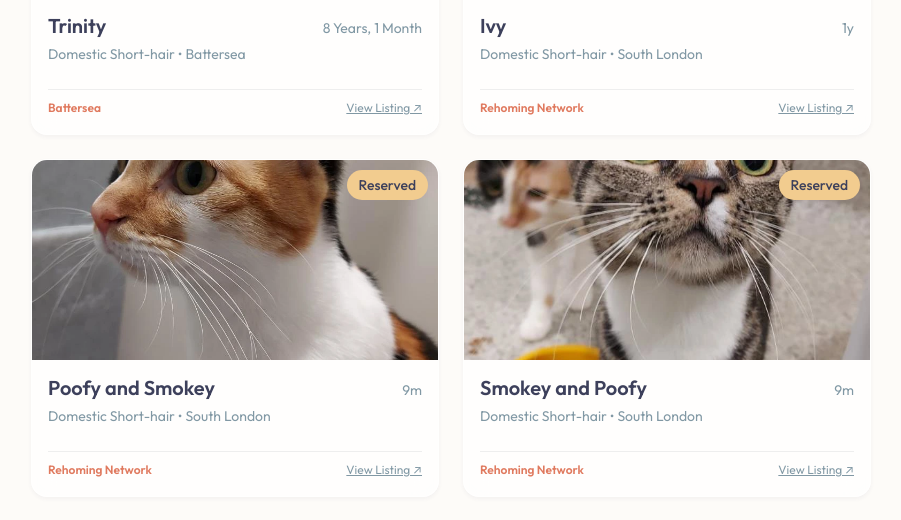
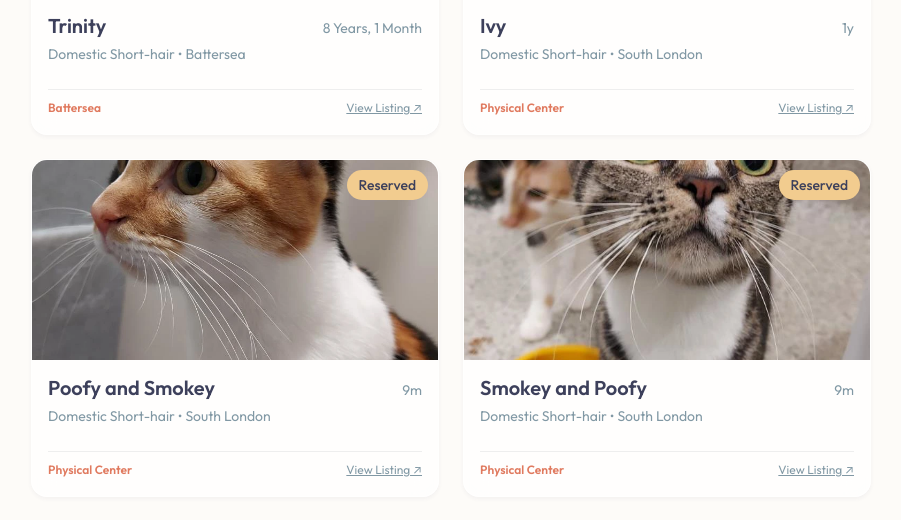
Before and after one commit to theobella/london-cats, a React (Vite) app: page / in a window 1280 px wide. Shown: the part 1305-1825 px from the top of the page, without its empty margins (345-1246 px from the left). Built offline with nearby package versions, Linux system fonts and the light colour scheme.

Commit message:
Fix CP images and add site configuration

```diff
--- a/src/data/realCats.json
+++ b/src/data/realCats.json
@@ -112,17 +112,17 @@
     "coloring": "Female",
     "gender": "Female",
     "location": "South London",
-    "sourceType": "Rehoming Network",
+    "sourceType": "Physical Center",
     "sourceId": "cats_protection",
     "preferences": [],
-    "description": "Ivy 1y old female South London Cat Centre There is nothing poisonous about our sweet and vibrantly variegated Ivy. This stunning lady will grow on you instantly and soon have you wrapped around her cute little paws. She can be quite vocal when she wants attention but quickly hits the mute button when she is getting what she wants. She would do well in a family environment where she can get lots of attention.She will need access to a nice garden space once she has settled. Sex F Approximate Age 1",
+    "description": "Ivy 1y old female\n                        South London Cat Centre\n                        \n                            There is nothing poisonous about our sweet and vibrantly variegated  Ivy. This stunning lady will grow on you instantly and soon have you wrapped around her cute little paws. She can be quite vocal when she wants attention but quickly hits the mute button when she is getting what she wants. She would do well in a family environment where she can get lots of attention.She will ne",
     "status": "Reserved",
     "image": "/cats/cp-0.jpg?v=2",
     "originalImage": "https://www.cats.org.uk/uploads/branches/adopt-a-cat-images/58797_3c2a805a-2acd-4049-806e-1cab1c31f1d6.jpg?format=webp",
-    "dateListed": "2026-01-31T00:06:16.710Z",
-    "dateReserved": "2026-01-31T12:30:09.563Z",
-    "link": "https://www.cats.org.uk/southlondon",
-    "environment": "Outdoor Access",
+    "dateListed": "2026-01-31T17:19:04.003Z",
+    "dateReserved": "2026-01-31T17:19:04.003Z",
+    "link": "https://www.cats.org.uk/umbraco/surface/BranchCatsSurface/RenderCatForAdoptionPopup?locationId=438&locationName=South London Cat Centre&locationNumber=03000 120 285&catId=58797",
+    "environment": "Unknown",
     "health": "Healthy",
     "color": "Female",
     "ageCategory": "Adult"
@@ -135,16 +135,16 @@
     "coloring": "Female",
     "gender": "Female",
     "location": "South London",
-    "sourceType": "Rehoming Network",
+    "sourceType": "Physical Center",
     "sourceId": "cats_protection",
     "preferences": [],
-    "description": "Poofy and Smokey 9m female South London Cat Centre Pretty Poofy and Sweet Smokey and are a bonded pair that will melt your heart with their cute friendly personalities. Once they’re settled they will need a safe enclosed garden to explore and play. Poofy and Smokey will be ready to go to her new home from Saturday. Sex F Approximate Age 9 month[s] Breed DSH Colour Tortoiseshell Can live with other cats No Can live with dogs No Can live with children Yes Likes older families Yes Indoor cat No Out",
+    "description": "Poofy and Smokey 9m female\n                        South London Cat Centre\n                        \n                            Pretty Poofy and Sweet Smokey and are a bonded pair that will melt your heart with their cute friendly personalities. Once they’re settled they will need a safe enclosed garden to explore and play. Poofy and Smokey will be ready to go to her new home from Saturday.\n                        \n                    \n                \n                \n                    \n     ",
     "status": "Reserved",
     "image": "/cats/cp-1.jpg?v=2",
     "originalImage": "https://www.cats.org.uk/uploads/branches/adopt-a-cat-images/58793_52bdf6b4-6b2b-48b4-9682-1d53e22735c8.jpg?format=webp",
-    "dateListed": "2026-01-31T00:06:16.944Z",
-    "dateReserved": "2026-01-31T00:06:16.944Z",
-    "link": "https://www.cats.org.uk/southlondon",
+    "dateListed": "2026-01-31T17:19:04.003Z",
+    "dateReserved": "2026-01-31T17:19:04.003Z",
+    "link": "https://www.cats.org.uk/umbraco/surface/BranchCatsSurface/RenderCatForAdoptionPopup?locationId=438&locationName=South London Cat Centre&locationNumber=03000 120 285&catId=58793",
     "environment": "Outdoor Access",
     "health": "Healthy",
     "color": "Female",
@@ -158,16 +158,16 @@
     "coloring": "Female",
     "gender": "Female",
     "location": "South London",
-    "sourceType": "Rehoming Network",
+    "sourceType": "Physical Center",
     "sourceId": "cats_protection",
     "preferences": [],
-    "description": "Smokey and Poofy 9m female South London Cat Centre Sweet Smokey and Pretty Poofy are a bonded pair that will melt your heart with their cute friendly personalities. Once they’re settled they will need a safe enclosed garden to explore and play. Smokey and Poofy will be ready to go to her new home from Saturday. Sex F Approximate Age 9 month[s] Breed DSH Colour Grey Tabby Can live with other cats No Can live with dogs No Can live with children Yes Likes older families Yes Indoor cat No Outside ac",
+    "description": "Smokey and Poofy 9m female\n                        South London Cat Centre\n                        \n                            Sweet Smokey and Pretty Poofy are a bonded pair that will melt your heart with their cute friendly personalities. Once they’re settled they will need a safe enclosed garden to explore and play. Smokey and Poofy will be ready to go to her new home from Saturday.\n                        \n                    \n                \n                \n                    \n         ",
     "status": "Reserved",
     "image": "/cats/cp-2.jpg?v=2",
     "originalImage": "https://www.cats.org.uk/uploads/branches/adopt-a-cat-images/58792_2c32302d-0fd7-47aa-bcf2-18dde7ed88c0.jpg?format=webp",
-    "dateListed": "2026-01-31T00:06:17.185Z",
-    "dateReserved": "2026-01-31T00:06:17.185Z",
-    "link": "https://www.cats.org.uk/southlondon",
+    "dateListed": "2026-01-31T17:19:04.004Z",
+    "dateReserved": "2026-01-31T17:19:04.004Z",
+    "link": "https://www.cats.org.uk/umbraco/surface/BranchCatsSurface/RenderCatForAdoptionPopup?locationId=438&locationName=South London Cat Centre&locationNumber=03000 120 285&catId=58792",
     "environment": "Outdoor Access",
     "health": "Healthy",
     "color": "Female",
@@ -181,16 +181,16 @@
     "coloring": "Female",
     "gender": "Female",
     "location": "South London",
-    "sourceType": "Rehoming Network",
+    "sourceType": "Physical Center",
     "sourceId": "cats_protection",
     "preferences": [],
-    "description": "Mishka 2y female South London Cat Centre Sweet Mishka would like a quiet home where she can blossom , she has previously lived with other cats but seems to prefer the company of humans so we ask that she be the only pet, she would like a garden when she is ready as she has never been outside before a safe enclosed one would be preferred. Mishka can go home from Saturday 31/1 Enquire about Mishka 2y female online Or call: 03000 120 285 Share Mishka 2y female with someone you know Sex F Approximat",
+    "description": "Mishka 2y female\n                        South London Cat Centre\n                        \n                            Sweet Mishka would like a quiet home where she can blossom , she has previously lived with other cats but seems to prefer the company of humans so we ask that she be the only pet, she would like a garden when she is ready as she has never been outside before a safe enclosed one would be preferred. Mishka can go home from Saturday 31/1\n                        \n                    ",
     "status": "Available",
     "image": "/cats/cp-3.jpg?v=2",
     "originalImage": "https://www.cats.org.uk/uploads/branches/adopt-a-cat-images/58790_1b02ee33-dcfa-4593-ad98-7ba8da76cc1d.jpg?format=webp",
-    "dateListed": "2026-01-31T00:06:17.489Z",
+    "dateListed": "2026-01-31T17:19:04.004Z",
     "dateReserved": null,
-    "link": "https://www.cats.org.uk/southlondon",
+    "link": "https://www.cats.org.uk/umbraco/surface/BranchCatsSurface/RenderCatForAdoptionPopup?locationId=438&locationName=South London Cat Centre&locationNumber=03000 120 285&catId=58790",
     "environment": "Outdoor Access",
     "health": "Healthy",
     "color": "Female",
@@ -204,16 +204,16 @@
     "coloring": "Male",
     "gender": "Male",
     "location": "South London",
-    "sourceType": "Rehoming Network",
+    "sourceType": "Physical Center",
     "sourceId": "cats_protection",
     "preferences": [],
-    "description": "Spicer 2y old male South London Cat Centre Meet handsome Spicer, you will certainly find no cat nicer!He came in as a stray, but that was back in the day.Now he wants to live the socialised way.Spicer came in covered in scabs and was initially a little bit frantic but as soon as he was given a few soft furnishings and toys it was like something clicked and he remembered life before his time on the streets. If you ignore his battle lumps and bumps (that will go over time) he is a VERY handsome la",
+    "description": "Spicer  2y old male\n                        South London Cat Centre\n                        \n                            Meet handsome Spicer, you will certainly find no cat nicer!He came in as a stray, but that was back in the day.Now he wants to live the socialised way.Spicer came in covered in scabs and was initially a little bit frantic but as soon as he was given a few soft furnishings and toys it was like something clicked and he remembered life before his time on the streets. If you ignor",
     "status": "Reserved",
     "image": "/cats/cp-4.jpg?v=2",
-    "originalImage": "https://www.cats.org.uk/uploads/branches/adopt-a-cat-images/58785_4621d865-b1bf-4054-ad2a-36104a8f971d.jpg?format=webp",
-    "dateListed": "2026-01-31T00:06:17.722Z",
-    "dateReserved": "2026-01-31T00:06:17.722Z",
-    "link": "https://www.cats.org.uk/southlondon",
+    "originalImage": "https://www.cats.org.uk/uploads/branches/adopt-a-cat-images/58785_5dba41da-5841-4208-8c74-7550e92e268b.jpg?format=webp",
+    "dateListed": "2026-01-31T17:19:04.004Z",
+    "dateReserved": "2026-01-31T17:19:04.004Z",
+    "link": "https://www.cats.org.uk/umbraco/surface/BranchCatsSurface/RenderCatForAdoptionPopup?locationId=438&locationName=South London Cat Centre&locationNumber=03000 120 285&catId=58785",
     "environment": "Unknown",
     "health": "Healthy",
     "color": "Male",
@@ -227,16 +227,16 @@
     "coloring": "Female",
     "gender": "Female",
     "location": "South London",
-    "sourceType": "Rehoming Network",
+    "sourceType": "Physical Center",
     "sourceId": "cats_protection",
     "preferences": [],
-    "description": "Phoebe 1y female South London Cat Centre Sweet Phoebe will melt your heart with her cute face and little meow.She loves her play tunnel and also to jump on your lap and make biscuits whilst looking out of the window of her pen to see whats going on! She has never been outside before but as she is still young we will only accept applications from a home with a safe enclosed garden for her to explore when she is ready. Phoebe will be ready to go to her new home from Saturday. Sex F Approximate Age",
+    "description": "Phoebe 1y female\n                        South London Cat Centre\n                        \n                            Sweet Phoebe will melt your heart with her cute face and little meow.She loves her play tunnel and also to jump on your lap and make biscuits whilst looking out of the window of her pen to see whats going on! She has never been outside before but as she is still young we will only accept applications from a home with a safe enclosed garden for her to explore when she is ready. Ph",
     "status": "Reserved",
     "image": "/cats/cp-5.jpg?v=2",
     "originalImage": "https://www.cats.org.uk/uploads/branches/adopt-a-cat-images/58783_b0beea62-2cbb-4490-9d92-58e8044a898a.jpg?format=webp",
-    "dateListed": "2026-01-31T00:06:17.954Z",
-    "dateReserved": "2026-01-31T00:06:17.954Z",
-    "link": "https://www.cats.org.uk/southlondon",
+    "dateListed": "2026-01-31T17:19:04.004Z",
+    "dateReserved": "2026-01-31T17:19:04.004Z",
+    "link": "https://www.cats.org.uk/umbraco/surface/BranchCatsSurface/RenderCatForAdoptionPopup?locationId=438&locationName=South London Cat Centre&locationNumber=03000 120 285&catId=58783",
     "environment": "Outdoor Access",
     "health": "Healthy",
     "color": "Female",
@@ -250,16 +250,16 @@
     "coloring": "Unknown",
     "gender": "Unknown",
     "location": "South London",
-    "sourceType": "Rehoming Network",
+    "sourceType": "Physical Center",
     "sourceId": "cats_protection",
     "preferences": [],
-    "description": "Bowser 2 year old male South London Cat Centre Despite his scary big boy name, Bowser is the gentlest boy ever! After a few cautious steps from under his hiding space and a quick wide eyed check of who's entered his home, Bowser will welcome you with the sweetest head bump and a roll onto his back. Once comfortable, he enjoys a lap cuddle as well as the freedom to explore independently.He would prefer to be top cat of the house and has lived with children previously. We think older, sensible chi",
+    "description": "Bowser 2 year old male\n                        South London Cat Centre\n                        \n                            Despite his scary big boy name, Bowser is the gentlest boy ever! After a few cautious steps from under his hiding space and a quick wide eyed check of who's entered his home, Bowser will welcome you with the sweetest head bump and a roll onto his back. Once comfortable, he enjoys a lap cuddle as well as the freedom to explore independently.He would prefer to be top cat of t",
     "status": "Reserved",
     "image": "/cats/cp-6.jpg?v=2",
     "originalImage": "https://www.cats.org.uk/uploads/branches/adopt-a-cat-images/58682_8388146b-a737-439e-99e5-12775d673983.jpg?format=webp",
-    "dateListed": "2026-01-31T00:06:18.198Z",
-    "dateReserved": "2026-01-31T13:02:25.299Z",
-    "link": "https://www.cats.org.uk/southlondon",
+    "dateListed": "2026-01-31T17:19:04.004Z",
+    "dateReserved": "2026-01-31T17:19:04.004Z",
+    "link": "https://www.cats.org.uk/umbraco/surface/BranchCatsSurface/RenderCatForAdoptionPopup?locationId=438&locationName=South London Cat Centre&locationNumber=03000 120 285&catId=58682",
     "environment": "Unknown",
     "health": "Healthy",
     "color": "Unknown",
@@ -273,16 +273,16 @@
     "coloring": "Unknown",
     "gender": "Unknown",
     "location": "South London",
-    "sourceType": "Rehoming Network",
+    "sourceType": "Physical Center",
     "sourceId": "cats_protection",
     "preferences": [],
-    "description": "Zoya 6 year old female South London Cat Centre If you're looking for an independent feline friend, then look the other way! This sweet white fluffball is the perfect lap-loving companion who thrives off cuddles and attention. She would be best suited to a pet-free home where she can be the star of the show. When Zoya is comfortable, you'll find it hard to keep her away from your lap, so please only enquire if you're able to give her all the love and fuss she needs!If you want to know more about ",
+    "description": "Zoya 6 year old female\n                        South London Cat Centre\n                        \n                            If you're looking for an independent feline friend, then look the other way! This sweet white fluffball is the perfect lap-loving companion who thrives off cuddles and attention. She would be best suited to a pet-free home where she can be the star of the show. When Zoya is comfortable, you'll find it hard to keep her away from your lap, so please only enquire if you're abl",
     "status": "Available",
     "image": "/cats/cp-7.jpg?v=2",
     "originalImage": "https://www.cats.org.uk/uploads/branches/adopt-a-cat-images/58677_96518e0c-867d-4598-9d7f-5fa01d8ef585.jpg?format=webp",
-    "dateListed": "2026-01-31T00:06:18.448Z",
+    "dateListed": "2026-01-31T17:19:04.004Z",
     "dateReserved": null,
-    "link": "https://www.cats.org.uk/southlondon",
+    "link": "https://www.cats.org.uk/umbraco/surface/BranchCatsSurface/RenderCatForAdoptionPopup?locationId=438&locationName=South London Cat Centre&locationNumber=03000 120 285&catId=58677",
     "environment": "Unknown",
     "health": "Healthy",
     "color": "White",
@@ -296,16 +296,16 @@
     "coloring": "Unknown",
     "gender": "Unknown",
     "location": "South London",
-    "sourceType": "Rehoming Network",
+    "sourceType": "Physical Center",
     "sourceId": "cats_protection",
     "preferences": [],
-    "description": "Galaxy 7 year old male South London Cat Centre Meet our gorgeous shining star Galaxy.This chunky lad can be a little shy at first, but beneath that gentle reserve is a friendly, sweet-natured boy with his own unique, cosmic charm.He would thrive in a home where he is allowed to be independent and not pestered to be a lap cat. With patience and kindness, he quickly shows his affectionate side showing he would make a lovely companion in a calm, understanding home.If you want to know more about thi",
+    "description": "Galaxy 7 year old male\n                        South London Cat Centre\n                        \n                            Meet our gorgeous shining star Galaxy.This chunky lad can be a little shy at first, but beneath that gentle reserve is a friendly, sweet-natured boy with his own unique, cosmic charm.He would thrive in a home where he is allowed to be independent and not pestered to be a lap cat. With patience and kindness, he quickly shows his affectionate side showing he would make a love",
     "status": "Reserved",
     "image": "/cats/cp-8.jpg?v=2",
     "originalImage": "https://www.cats.org.uk/uploads/branches/adopt-a-cat-images/58460_56614225-c8f1-4ae2-ac47-448b962b488e.jpg?format=webp",
-    "dateListed": "2026-01-31T00:06:18.689Z",
-    "dateReserved": "2026-01-31T00:06:18.689Z",
-    "link": "https://www.cats.org.uk/southlondon",
+    "dateListed": "2026-01-31T17:19:04.004Z",
+    "dateReserved": "2026-01-31T17:19:04.005Z",
+    "link": "https://www.cats.org.uk/umbraco/surface/BranchCatsSurface/RenderCatForAdoptionPopup?locationId=438&locationName=South London Cat Centre&locationNumber=03000 120 285&catId=58460",
     "environment": "Unknown",
     "health": "Healthy",
     "color": "Unknown",
@@ -319,16 +319,16 @@
     "coloring": "Unknown",
     "gender": "Unknown",
     "location": "South London",
-    "sourceType": "Rehoming Network",
+    "sourceType": "Physical Center",
     "sourceId": "cats_protection",
     "preferences": [],
-    "description": "Leo 1 year old male INDOOR ONLY South London Cat Centre Lovely Leo is a super affectionate lad, always happy to warm up your lap and give a few head bumps. Unfortunately he has tested positive for FIV (Feline Immunodeficiency Virus) and whereas he is super healthy in himself if he goes outside he is more likely to pick up nasty bugs that he will then take longer to recover from. He will need a large indoor home with lots of things to stimulate his cat curiosity and owners who will go the extra m",
+    "description": "Leo  1 year old male INDOOR ONLY\n                        South London Cat Centre\n                        \n                            Lovely Leo is a super affectionate lad, always happy to warm up your lap and give a few head bumps. Unfortunately he has tested positive for FIV (Feline Immunodeficiency Virus) and whereas he is super healthy in himself if he goes outside he is more likely to pick up nasty bugs that he will then take longer to recover from. He will need a large indoor home with lo",
     "status": "Available",
     "image": "/cats/cp-9.jpg?v=2",
     "originalImage": "https://www.cats.org.uk/uploads/branches/adopt-a-cat-images/58330_54e6f7f4-d0ce-4229-b0f2-5480efab278b.jpg?format=webp",
-    "dateListed": "2026-01-31T00:06:18.927Z",
+    "dateListed": "2026-01-31T17:19:04.005Z",
     "dateReserved": null,
-    "link": "https://www.cats.org.uk/southlondon",
+    "link": "https://www.cats.org.uk/umbraco/surface/BranchCatsSurface/RenderCatForAdoptionPopup?locationId=438&locationName=South London Cat Centre&locationNumber=03000 120 285&catId=58330",
     "environment": "Indoor-Only",
     "health": "Needs Care",
     "color": "Unknown",
@@ -342,16 +342,16 @@
     "coloring": "Unknown",
     "gender": "Unknown",
     "location": "South London",
-    "sourceType": "Rehoming Network",
+    "sourceType": "Physical Center",
     "sourceId": "cats_protection",
     "preferences": [],
-    "description": "Mr Green 1year old male South London Cat Centre Oh Mr Green! Such a sweet boy with the cutest pointy face and most endearing expression.He has come from a multi-cat household and will be keen to find a home where he isn't constantly watching his back and getting his lunch-money stolen.He'll happily stick his nose from under cover for a few biscuits and is gradually becoming a lap limpet for the chosen few. He is a bit of a scraggly chap but oh so, so lovely.If you can offer Mr Green a home where",
+    "description": "Mr Green 1year old male\n                        South London Cat Centre\n                        \n                            Oh Mr Green! Such a sweet boy with the cutest pointy face and most endearing expression.He has come from a multi-cat household and will be keen to find a home where he isn't constantly watching his back and getting his lunch-money stolen.He'll happily stick his nose from under cover for a few biscuits and is gradually becoming a lap limpet for the chosen few. He is a bit o",
     "status": "Available",
     "image": "/cats/cp-10.jpg?v=2",
     "originalImage": "https://www.cats.org.uk/uploads/branches/adopt-a-cat-images/58123_17b02f3d-202c-4dc2-a7c3-f4db57c38e38.jpg?format=webp",
-    "dateListed": "2026-01-31T00:06:19.162Z",
+    "dateListed": "2026-01-31T17:19:04.005Z",
     "dateReserved": null,
-    "link": "https://www.cats.org.uk/southlondon",
+    "link": "https://www.cats.org.uk/umbraco/surface/BranchCatsSurface/RenderCatForAdoptionPopup?locationId=438&locationName=South London Cat Centre&locationNumber=03000 120 285&catId=58123",
     "environment": "Unknown",
     "health": "Healthy",
     "color": "Unknown",
@@ -365,16 +365,16 @@
     "coloring": "Female",
     "gender": "Female",
     "location": "South London",
-    "sourceType": "Rehoming Network",
+    "sourceType": "Physical Center",
     "sourceId": "cats_protection",
     "preferences": [],
-    "description": "Maggie 8y female South London Cat Centre Miss Maggie went to stay with one of our brilliant foster carers when she came to us and they had this to say about her \"This beautiful tabby was initially quite worried and spent much of her first days in her foster home hiding. She made it very clear she preferred to be left alone. How different things are now! She jumps down to meet us when we come to say hello and enjoys a fuss\"Maggie is looking for patient and experienced cat owners who can read her ",
+    "description": "Maggie 8y female\n                        South London Cat Centre\n                        \n                            Miss Maggie went to stay with one of our brilliant foster carers when she came to us and they had this to say about her \"This beautiful tabby was initially quite worried and spent much of her first days in her foster home hiding. She made it very clear she preferred to be left alone. How different things are now! She jumps down to meet us when we come to say hello and enjoys a fu",
     "status": "Available",
     "image": "/cats/cp-11.jpg?v=2",
     "originalImage": "https://www.cats.org.uk/uploads/branches/adopt-a-cat-images/55479_9ae34e65-f010-4b3e-8e41-829089799f1b.jpg?format=webp",
-    "dateListed": "2026-01-31T00:06:19.408Z",
+    "dateListed": "2026-01-31T17:19:04.005Z",
     "dateReserved": null,
-    "link": "https://www.cats.org.uk/southlondon",
+    "link": "https://www.cats.org.uk/umbraco/surface/BranchCatsSurface/RenderCatForAdoptionPopup?locationId=438&locationName=South London Cat Centre&locationNumber=03000 120 285&catId=55479",
     "environment": "Unknown",
     "health": "Healthy",
     "color": "Female",
```
Also changed, not shown: scripts/debug-cp.js (added, +49 -0 lines), scripts/debug-mayhew.js (added, +44 -0 lines), scripts/scrape.js (+17 -12 lines).
